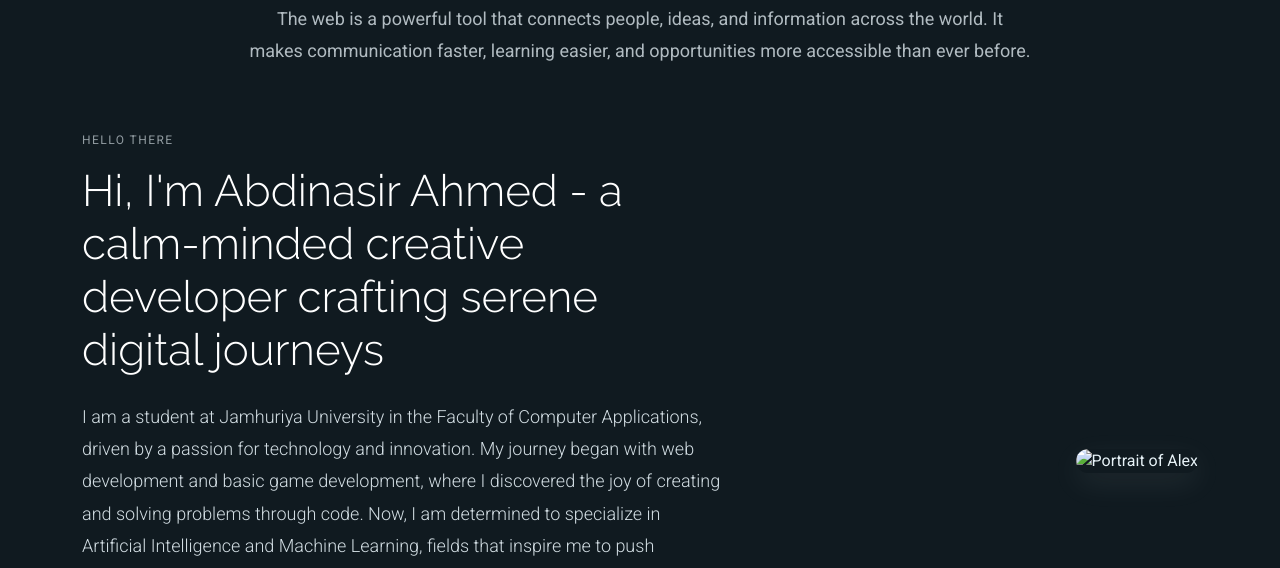
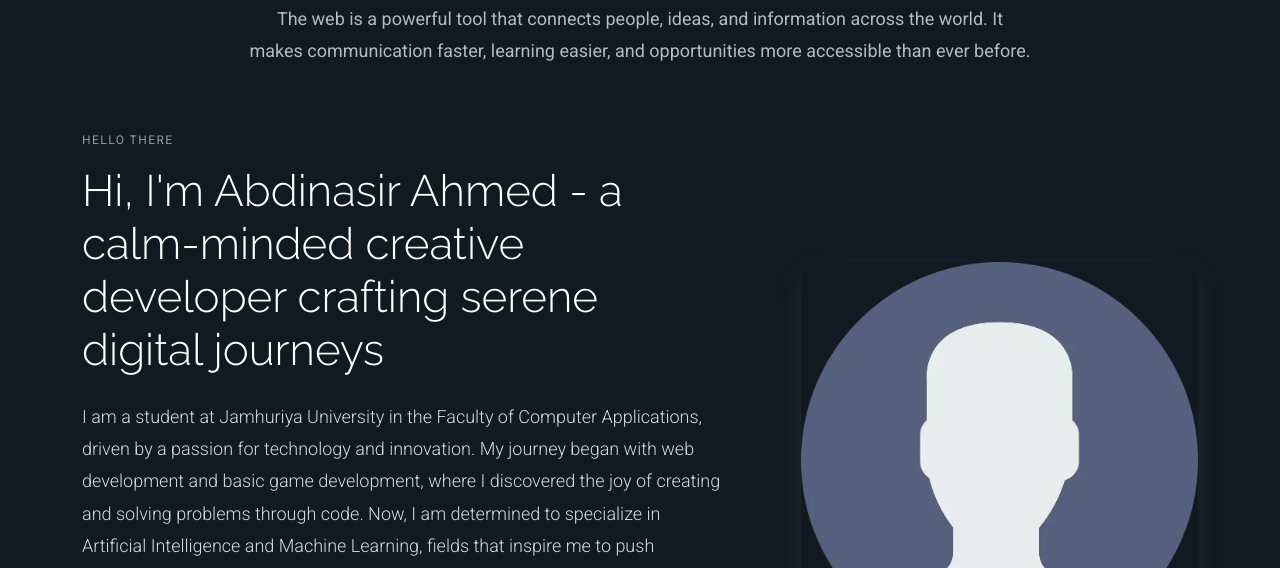
Before and after one commit to abdinasirahmedhossan/-dev, a plain HTML site: page about.html in a window 1280 px wide. Shown: the part 232-800 px from the top of the page. Drawn offline with Linux system fonts and the light colour scheme.

Commit message:
add new files

```diff
--- a/about.html
+++ b/about.html
@@ -94,7 +94,7 @@
 
           <div class="col-lg-5" data-aos="zoom-in" data-aos-delay="250">
             <figure class="profile-figure text-center text-lg-end">
-              <img src="assets/img/profile/user.webp" alt="Portrait of Alex" class="img-fluid profile-photo">
+              <img src="assets/img/user.webp" alt="img" class="img-fluid profile-photo">
             </figure>
           </div>
         </div>
```
Also changed, not shown: index.html (+1 -1 lines), htm.html (deleted).
